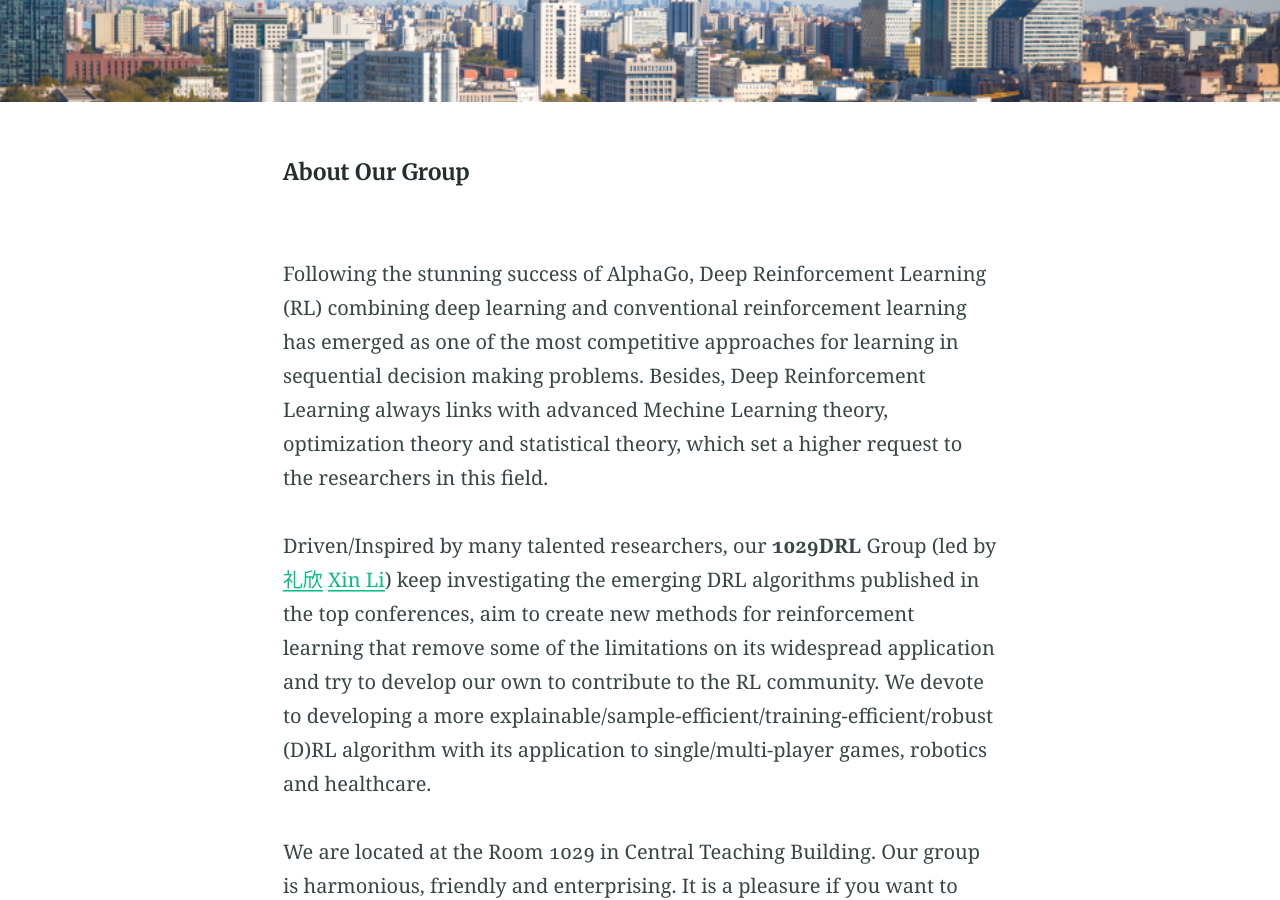
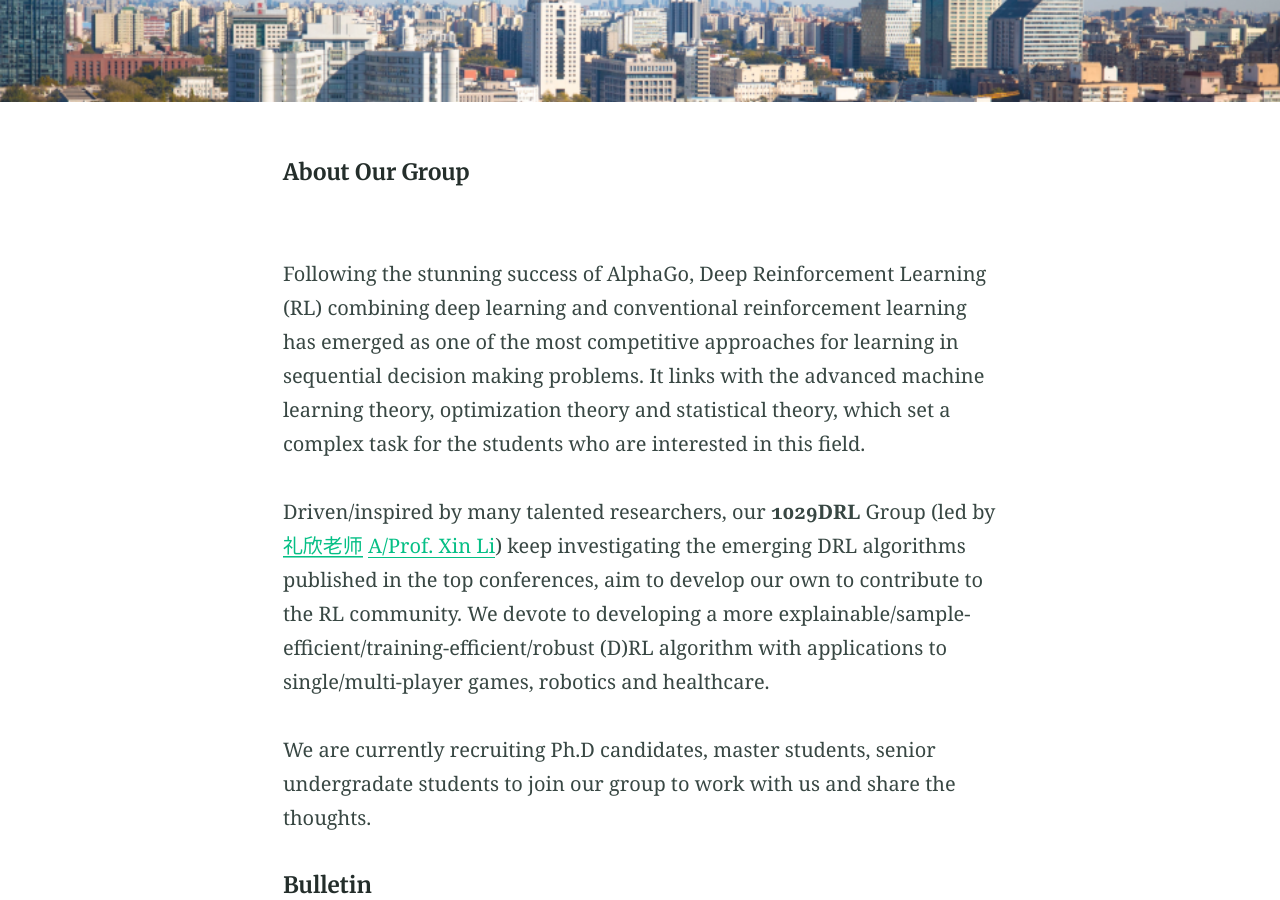
Before and after one commit to nengnengli/bit1029public.github.io, a Jekyll site: the page built from index.md, in a window 1280 px wide and 900 px high, scrolled down 322 px. Built offline with Jekyll 4.4.1, drawn with Linux system fonts in a browser that asks for light colours; some of the changed text lies outside the part shown.

Commit message:
Update index.md

```diff
--- a/index.md
+++ b/index.md
@@ -8,11 +8,11 @@ collectionpage: home
 
 <br />
 
-Following the stunning success of AlphaGo, Deep Reinforcement Learning (RL) combining deep learning and conventional reinforcement learning has emerged as one of the most competitive approaches for learning in sequential decision making problems. Besides, Deep Reinforcement Learning always links with advanced Mechine Learning theory, optimization theory and statistical theory, which set a higher request to the researchers in this field.
+Following the stunning success of AlphaGo, Deep Reinforcement Learning (RL) combining deep learning and conventional reinforcement learning has emerged as one of the most competitive approaches for learning in sequential decision making problems. It links with the advanced machine learning theory, optimization theory and statistical theory, which set a complex task for the students who are interested in this field.
 
-Driven/Inspired by many talented researchers, our **1029DRL** Group (led by [礼欣](http://cs.bit.edu.cn/szdw/jsml/js/lixin/index.htm) [Xin Li](https://scholar.google.com/citations?user=CpIQOm0AAAAJ&hl=en&authuser=1)) keep investigating the emerging DRL algorithms published in the top conferences, aim to create new methods for reinforcement learning that remove some of the limitations on its widespread application and try to develop our own to contribute to the RL community. We devote to developing a more explainable/sample-efficient/training-efficient/robust (D)RL algorithm with its application to single/multi-player games, robotics and healthcare.
+Driven/inspired by many talented researchers, our **1029DRL** Group (led by [礼欣老师](http://cs.bit.edu.cn/szdw/jsml/js/lixin/index.htm) [A/Prof. Xin Li](https://scholar.google.com/citations?user=CpIQOm0AAAAJ&hl=en&authuser=1)) keep investigating the emerging DRL algorithms published in the top conferences, aim to develop our own to contribute to the RL community. We devote to developing a more explainable/sample-efficient/training-efficient/robust (D)RL algorithm with applications to single/multi-player games, robotics and healthcare.
 
-We are located at the Room 1029 in Central Teaching Building. Our group is harmonious, friendly and enterprising. It is a pleasure if you want to join us.
+We are currently recruiting Ph.D candidates, master students, senior undergradate students to join our group to work with us and share the thoughts.
 
 ##### Bulletin
 - **11/2019:** The group presents one paper named [Universal Value Iteration Networks: When Spatially-Invariant Is Not Universal](https://aaai.org/ojs/index.php/AAAI/article/view/6157) at AAAI2020.
```
